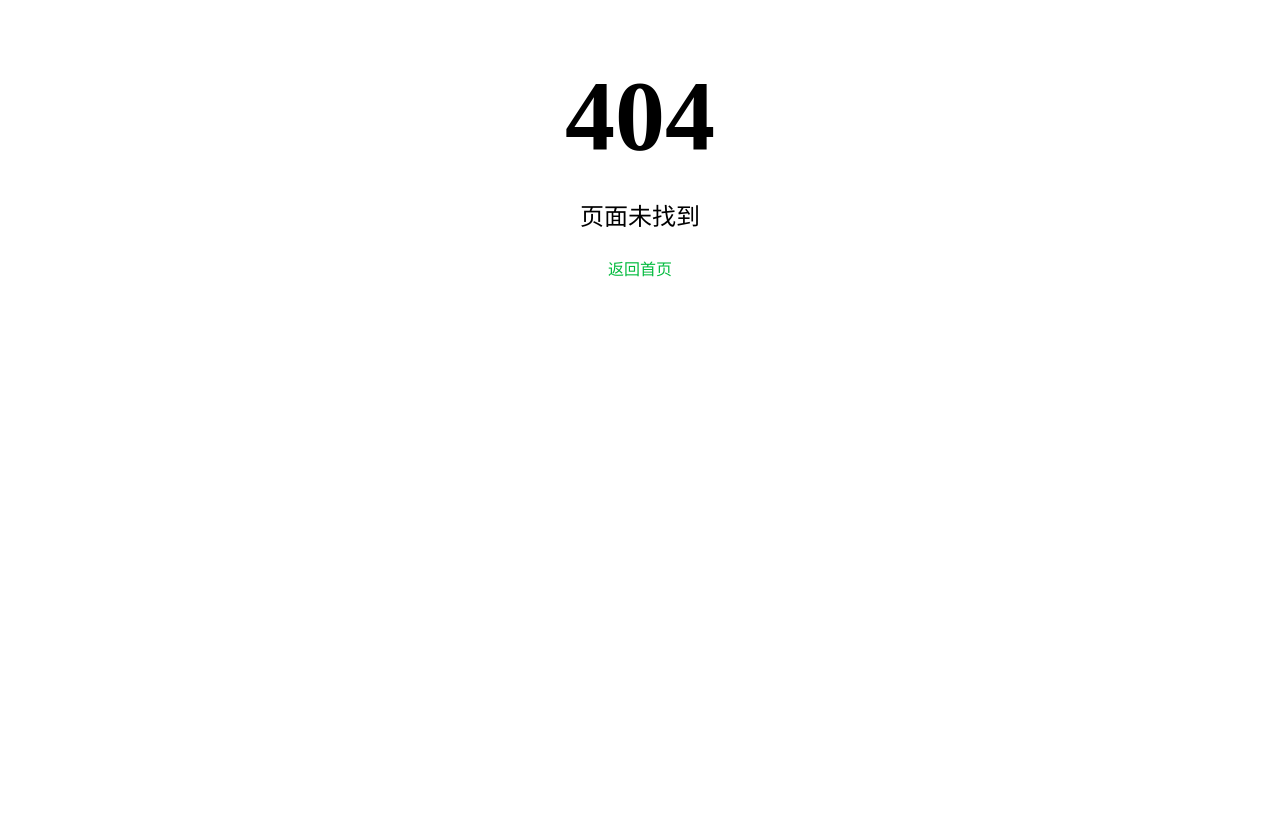
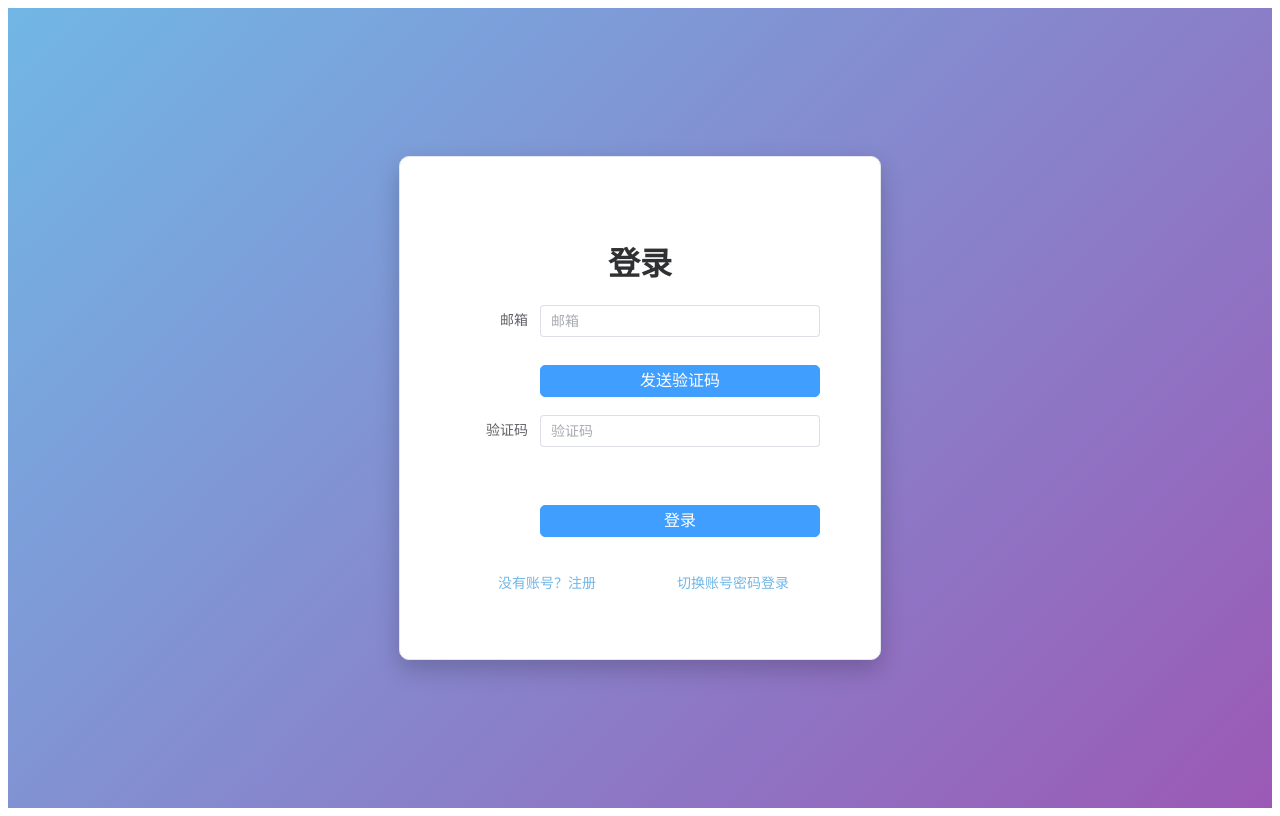
Before and after one commit to holic512/CatNote, a Vue app in the folder frontend/: page /login in a window 1280 px wide. Before the commit this address had no page. Built offline with nearby package versions, Linux system fonts and the light colour scheme.

Commit message:
1.登录注册页面

```diff
--- a/frontend/src/views/Home/index.vue
+++ b/frontend/src/views/Home/index.vue
@@ -3,6 +3,10 @@
 * Version: 1.0
 -->
 <script setup lang="ts">
+import { useRouter } from 'vue-router'
+
+const router = useRouter()
+
 const items = [
   {
     title: "🛠 直观的设计",
@@ -41,7 +45,9 @@
     details: "数据和设置存储在服务器端，任何设备上均可访问相同的数据和配置。",
   },
 ]
-
+const navigateToLogin = () => {
+  router.push({ name: 'Login' })
+}
 </script>
 
 <template>
@@ -79,14 +85,12 @@
         </el-row>
       </el-header>
       <!--主要内容-->
-      <el-main style="margin-top: 12px;  height: calc(100vh - 100px);">
+      <el-main style="margin-top: 12px; margin-bottom: 12px; height: calc(100vh - 100px);">
+        <el-scrollbar height="100%">
 
-
-          <el-scrollbar>
-            <div style="width: 99%">
           <el-row justify="center">
             <!-- 左半部分：展示图片 -->
-              <el-col :span="8" class="image-container">
+            <el-col :span="6" class="image-container">
               <img src="./assets/images/image1.png" alt="CatNote Logo">
             </el-col>
 
@@ -117,7 +121,7 @@
               </div>
               <div class="button-container">
                 <!-- 操作按钮 -->
-                  <el-button round plain>开始使用</el-button>
+                <el-button round plain @click="navigateToLogin()">开始使用</el-button>
                 <el-button round plain>GitHub</el-button>
               </div>
             </el-col>
@@ -133,11 +137,8 @@
               </div>
             </div>
           </div>
-            </div>
+
         </el-scrollbar>
-
-
-
       </el-main>
     </el-container>
 
@@ -216,7 +217,7 @@
   gap: 50px; /* 水平和垂直间距 */
   justify-content: space-between; /* 控制子项在容器中的对齐方式 */
   margin: 0 auto; /* 使容器在宽度范围内居中对齐 */
-  max-width: 80%; /* 设置容器的最大宽度 */
+  max-width: 1200px; /* 设置容器的最大宽度 */
   padding: 20px; /* 容器的内边距 */
   box-sizing: border-box;
 }
--- a/frontend/src/views/Home/router.ts
+++ b/frontend/src/views/Home/router.ts
@@ -1,6 +1,7 @@
 // homeRoutes.js
 
 import HomeView from './index.vue'
+import LoginPage from '../LoginPage/LoginPage.vue'
 
 export default [
     {
@@ -13,4 +14,10 @@
         name: '404',
         component: () => import('./404.vue'),
     },
+    {
+        path: '/login',
+        name: 'Login',
+        component: LoginPage,
+    },
+
 ];
--- /dev/null
+++ b/frontend/src/views/LoginPage/LoginPage.vue
@@ -0,0 +1,178 @@
+<template>
+  <div class="login-container">
+    <el-card class="login-form">
+      <h1>{{ isRegister ? '注册' : '登录' }}</h1>
+      <el-form @submit.prevent="isRegister ? handleRegister : handleLogin" label-width="80px">
+        <div v-if="isRegister">
+          <el-form-item label="用户名">
+            <el-input v-model="registerUsername" placeholder="用户名" required class="el-input" />
+          </el-form-item>
+          <el-form-item label="邮箱">
+            <el-input v-model="registerEmail" placeholder="邮箱" required class="el-input" />
+          </el-form-item>
+          <el-form-item label="密码">
+            <el-input v-model="registerPassword" type="password" placeholder="密码" required class="el-input" />
+          </el-form-item>
+        </div>
+        <div v-else>
+          <div v-if="useEmail">
+            <el-form-item label="邮箱">
+              <el-input v-model="loginEmail" placeholder="邮箱" required class="el-input" />
+            </el-form-item>
+            <el-form-item>
+              <el-button type="primary" @click="sendVerificationCode" class="el-button">发送验证码</el-button>
+            </el-form-item>
+            <el-form-item label="验证码">
+              <el-input v-model="verificationCode" placeholder="验证码" required class="el-input" />
+            </el-form-item>
+          </div>
+          <div v-if="useAccount">
+            <el-form-item label="用户名">
+              <el-input v-model="loginUsername" placeholder="用户名" required class="el-input" />
+            </el-form-item>
+            <el-form-item label="密码">
+              <el-input v-model="loginPassword" type="password" placeholder="密码" required class="el-input" />
+            </el-form-item>
+          </div>
+        </div>
+        <el-form-item>
+          <el-button type="primary" native-type="submit" class="el-button login-btn">{{ isRegister ? '注册' : '登录' }}</el-button>
+        </el-form-item>
+      </el-form>
+      <div class="switch-link">
+        <el-button type="text" @click="toggleForm" class="el-button">
+          {{ isRegister ? '已有账号？登录' : '没有账号？注册' }}
+        </el-button>
+        <el-button v-if="!isRegister" type="text" @click="toggleLoginMethod" class="el-button">
+          {{ useEmail ? '切换账号密码登录' : '切换邮箱验证码登录' }}
+        </el-button>
+      </div>
+    </el-card>
+  </div>
+</template>
+
+
+
+<script setup lang="ts">
+import { ref } from 'vue';
+import { login, register } from './authService';
+
+const isRegister = ref(false);
+const useEmail = ref(true);
+const useAccount = ref(false);
+
+// 登录
+const loginEmail = ref('');
+const loginUsername = ref('');
+const loginPassword = ref('');
+const verificationCode = ref('');
+
+// 注册
+const registerUsername = ref('');
+const registerEmail = ref('');
+const registerPassword = ref('');
+
+function handleLogin() {
+  if (useEmail.value) {
+    login(loginEmail.value, verificationCode.value, 'email');
+  } else if (useAccount.value) {
+    login(loginUsername.value, loginPassword.value, 'account');
+  }
+}
+
+function handleRegister() {
+  register(registerUsername.value, registerEmail.value, registerPassword.value);
+}
+
+function useEmailCode() {
+  useEmail.value = true;
+  useAccount.value = false;
+}
+
+function useAccountPassword() {
+  useEmail.value = false;
+  useAccount.value = true;
+}
+
+function sendVerificationCode() {
+  // 发送验证码逻辑
+}
+
+function toggleForm() {
+  isRegister.value = !isRegister.value;
+}
+
+function toggleLoginMethod() {
+  if (useEmail.value) {
+    useAccountPassword();
+  } else {
+    useEmailCode();
+  }
+}
+</script>
+
+<style scoped>
+.login-container {
+  display: flex;
+  justify-content: center;
+  align-items: center;
+  height: 100vh;
+  background: linear-gradient(135deg, #71b7e6, #9b59b6);
+  padding: 20px;
+  box-sizing: border-box;
+}
+
+.login-form {
+  width: 100%;
+  max-width: 400px;
+  padding: 40px;
+  background: #fff;
+  border-radius: 10px;
+  box-shadow: 0 10px 25px rgba(0, 0, 0, 0.2);
+  text-align: center;
+}
+
+h2 {
+  margin-bottom: 20px;
+  color: #333;
+  font-size: 24px;
+}
+
+.el-input {
+  width: 100%;
+  border-radius: 5px;
+  transition: border-color 0.3s, box-shadow 0.3s;
+}
+
+.el-input:focus {
+  border-color: #71b7e6;
+  box-shadow: 0 0 5px rgba(113, 183, 230, 0.5);
+}
+
+.el-button {
+  width: 100%;
+  margin-top: 10px;
+  border-radius: 5px;
+  font-size: 16px;
+  transition: background-color 0.3s, border-color 0.3s;
+}
+
+.switch-link {
+  display: flex;
+  justify-content: space-between;
+  margin-top: 20px;
+}
+
+.switch-link .el-button {
+  font-size: 14px;
+  color: #71b7e6;
+}
+
+.switch-link .el-button:hover {
+  color: #5fa5d3;
+}
+
+.login-btn {
+  margin-top: 40px;
+}
+</style>
--- /dev/null
+++ b/frontend/src/views/LoginPage/authService.ts
@@ -0,0 +1 @@
+// authService.ts
```
Lines whose indentation alone changed are shown as unchanged.
